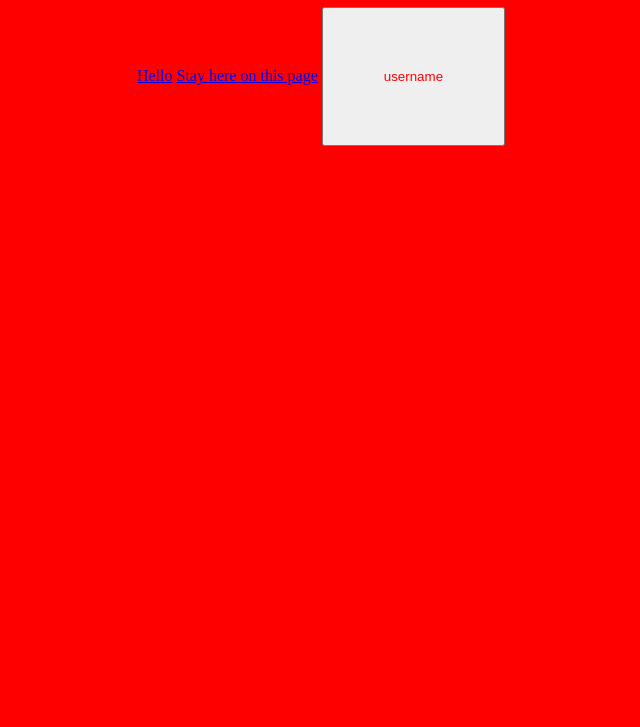
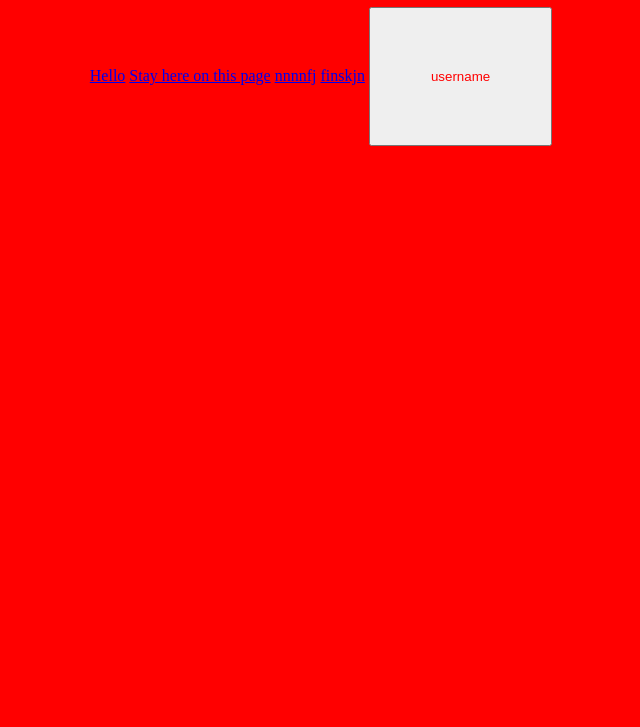
Before and after one commit to excitedmuck/Cupmonkey, a plain HTML site: page index.html in a window 1280 px wide. Shown: the part 73-800 px from the top of the page, without its empty margins (319-959 px from the left). Drawn offline with Linux system fonts and the light colour scheme.

Commit message:
Update index.html

```diff
--- a/index.html
+++ b/index.html
@@ -20,6 +20,8 @@
        }
       </style>
   <a href="Cupmonkey/about.html">Hello</a>
-  <a href="Cupmonkey/index.html">Stay here on this page</a>
+<a href="Cupmonkey/index.html">Stay here on this page</a>
+  <a href="Cupmonkey/about.html">nnnnfj</a>
+  <a href="Cupmonkey/index.html">finskjn</a>
 <button>username</button>
 </html>
```
